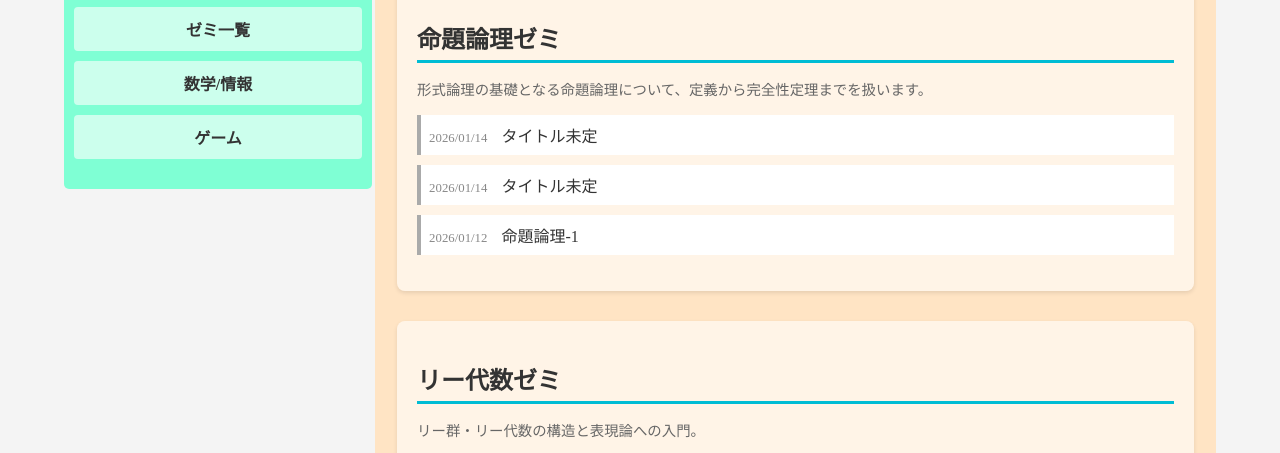
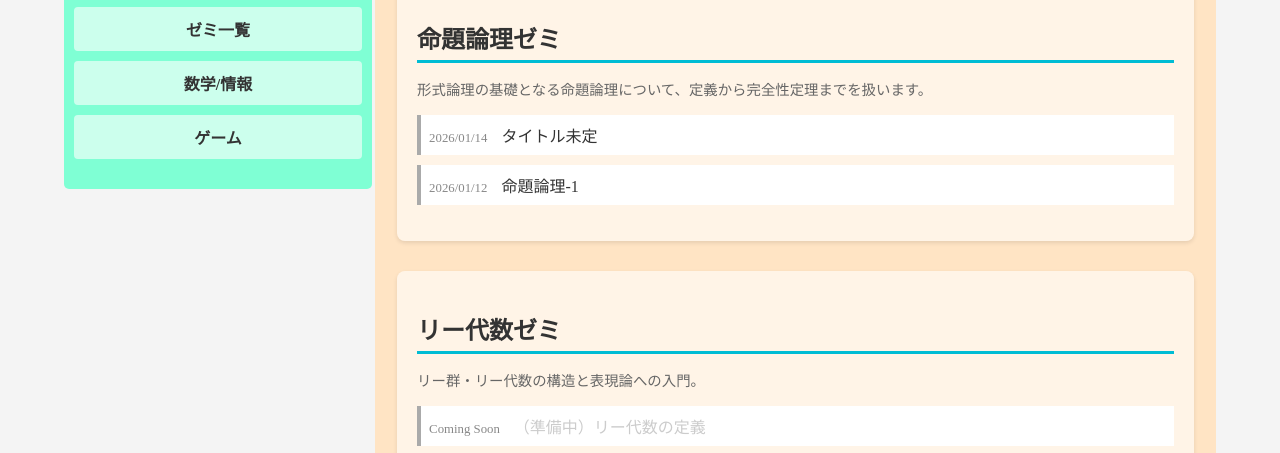
Before and after one commit to OtomachiNow/SegawaLaboratory, a plain HTML site: page seminars.html in a window 1280 px wide. Shown: the part 302-755 px from the top of the page. Drawn offline with Linux system fonts and the light colour scheme.

Commit message:
Auto update via Segawa Writer

```diff
--- a/posts/logic/test.json
+++ b/posts/logic/test.json
@@ -1,7 +1,7 @@
 {
   "title": "タイトル未定",
   "date": "2026/01/14",
-  "published": true,
+  "published": false,
   "data": [
     {
       "type": "heading",
--- a/seminars.html
+++ b/seminars.html
@@ -188,12 +188,6 @@
                     </a>
                 </li>
                 <li class="article-item">
-                    <a href="article_view.html?p=logic/test">
-                        <span class="article-date">2026/01/14</span>
-                        タイトル未定
-                    </a>
-                </li>
-                <li class="article-item">
                     <a href="article_view.html?p=logic/01">
                         <span class="article-date">2026/01/12</span>
                         命題論理-1
```
Also changed, not shown: posts/logic/test.txt.
